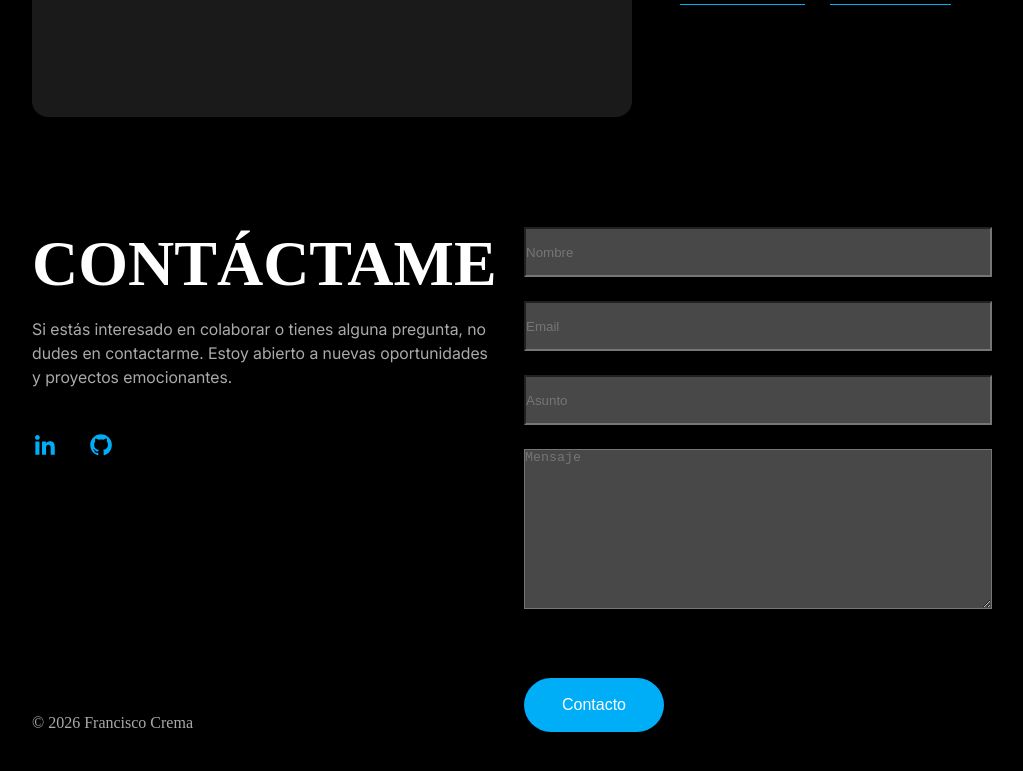
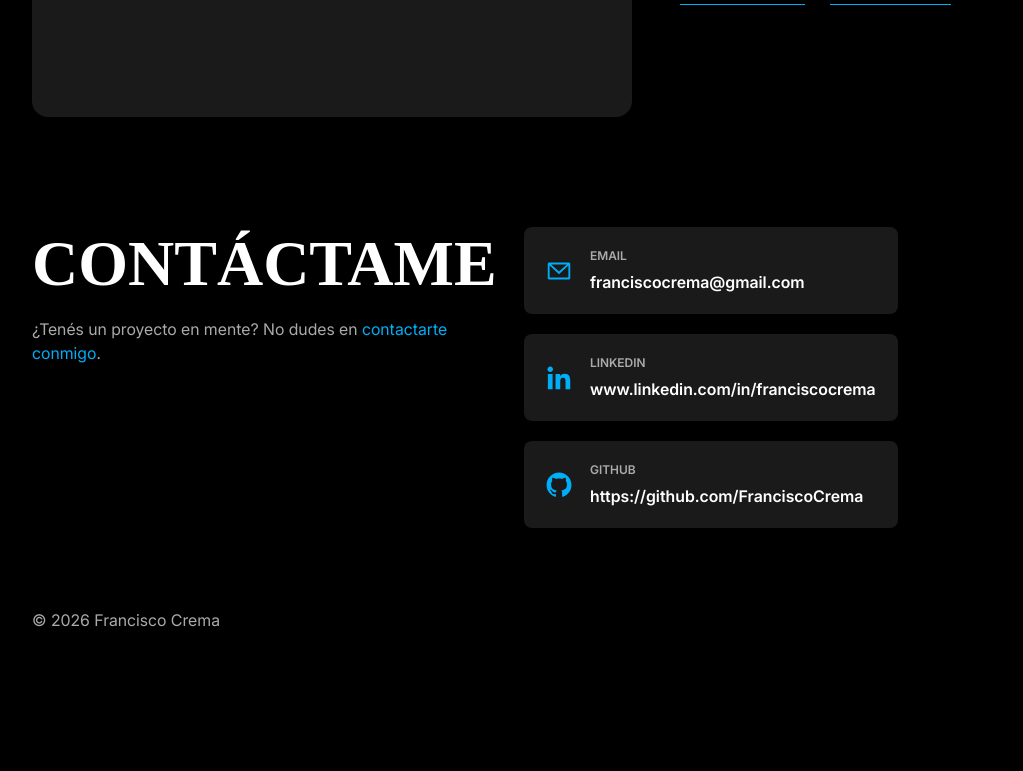
Before and after one commit to FranciscoCrema/Portfolio-V2, a Next.js app: page / in a window 1280 px wide. Shown: the part 2863-3634 px from the top of the page, without its empty margins (128-1151 px from the left). After the commit the page ends 3575 px from the top, so only its background shows below. Built offline with nearby package versions, Linux system fonts and the light colour scheme.

Commit message:
fix and changes contact component

```diff
--- a/src/components/layouts/Footer/Footer.module.scss
+++ b/src/components/layouts/Footer/Footer.module.scss
@@ -2,12 +2,17 @@
 @use "@/styles/typography" as t;
 
 .footerContainer {
+  width: auto;
+  height: auto;
+
+  .footerContent {
+    width: 100%;
+    height: 100%;
     display: flex;
     flex-direction: row;
-  align-items: center;
-  width: auto;
-  height: 615px;
+    align-items: flex-start;
     gap: 24px;
+    margin-bottom: 10vh;
 
     .footerData {
       width: 100%;
@@ -33,58 +38,69 @@
           margin-bottom: 40px;
           color: $color-description;
           @include t.inter-regular(16px);
+
+          .footerHighlight {
+            color: $color-text-highlight;
+          }
+        }
+      }
     }
 
-      .footerIcons {
+    .contactItemContainer {
+      width: 100%;
+      height: 100%;
       display: flex;
+      flex-direction: column;
+      align-items: flex-start;
+      gap: 20px;
+
+      .contactItem {
+        width: 80%;
+        height: auto;
+        display: flex;
+        flex-direction: row;
+        align-items: center;
         justify-content: flex-start;
-        gap: 24px;
-
-        .iconButton {
-          width: 32px;
-          height: 32px;
+        gap: 16px;
+        background-color: #1a1a1a;
+        padding: 20px;
+        border-radius: 8px;
         cursor: pointer;
-          background: transparent;
-          border: none;
-          border-radius: 4vh;
-          display: flex;
-          justify-content: flex-start;
-          align-items: center;
-
-          a {
-            text-decoration: none;
-            display: flex;
-            align-items: center;
+        transition: all 0.3s ease-in-out;
 
         > svg {
-              background: transparent;
-              fill: #00adf7;
-              transition: all 0.2s ease-in-out;
+          fill: $color-text-highlight;
+          width: 30px;
+          height: 30px;
+        }
+
+        .contactText {
+          display: flex;
+          flex-direction: column;
+          gap: 5px;
+
+          .contactLabel {
+            color: $color-description;
+            text-transform: uppercase;
+            @include t.inter-semibold(12px);
+          }
+
+          .contactValue {
+            color: $color-text;
+            @include t.inter-semibold(16px);
           }
         }
 
         &:hover {
-            a {
-              > svg {
-                fill: $hover-button-icon;
-              }
-            }
+          box-shadow: 0 0 10px white;
         }
       }
     }
   }
 
   .footerCopyright {
-      font-size: 16px;
+    @include t.inter-regular(16px);
     color: $color-description;
+    text-align: start;
   }
 }
-
-  .footerForm {
-    width: 100%;
-    height: 100%;
-    display: flex;
-    flex-direction: column;
-    justify-content: space-between;
-  }
-}
--- a/src/components/layouts/Footer/index.tsx
+++ b/src/components/layouts/Footer/index.tsx
@@ -1,32 +1,44 @@
 import style from "./Footer.module.scss";
 import { footer } from "@/content/footer";
 import { Form } from "@/components/shared/Form";
-import { linkedin, github } from "@/svg/icons";
+import { linkedin, github, mailIcon } from "@/svg/icons";
+import { ReactNode } from "react";
+
+// Match each label in the `contacts` array with its corresponding SVG icon
+const iconMap: Record<string, ReactNode> = {
+  Email: mailIcon,
+  LinkedIn: linkedin,
+  GitHub: github,
+};
 
 export function Footer() {
   return (
     <section className={style.footerContainer} id="contact">
-      <div className={style.footerData}>
-        <div className={style.footerText}>
-          <h1 className={style.footerTitle}>{footer.footerData.title}</h1>
-          <p className={style.footerDescription}>
-            {footer.footerData.description}
-          </p>
-          <div className={style.footerIcons}>
-            <button className={style.iconButton}>
-              <a href="#">{linkedin}</a>
-            </button>
-            <button className={style.iconButton}>
-              <a href="#">{github}</a>
-            </button>
+      <div className={style.footerContent}>
+        <div className={style.footerData}>
+          <div className={style.footerText}>
+            <h1 className={style.footerTitle}>{footer.footerData.title}</h1>
+            <p className={style.footerDescription}>
+              ¿Tenés un proyecto en mente? No dudes en{" "}
+              <span className={style.footerHighlight}>contactarte conmigo</span>
+              .
+            </p>
           </div>
         </div>
-        <p className={style.footerCopyright}>{footer.footerData.copyright}</p>
+
+        <div className={style.contactItemContainer}>
+          {footer.footerData.contacts.map((contact) => (
+            <div key={contact.label} className={style.contactItem}>
+              {iconMap[contact.label]}
+              <div className={style.contactText}>
+                <h3 className={style.contactLabel}>{contact.label}</h3>
+                <p className={style.contactValue}>{contact.value}</p>
+              </div>
+            </div>
+          ))}
+        </div>
       </div>
-
-      <div className={style.footerForm}>
-        <Form />
-      </div>
+      <p className={style.footerCopyright}>{footer.footerData.copyright}</p>
     </section>
   );
 }
--- a/src/content/footer.ts
+++ b/src/content/footer.ts
@@ -3,14 +3,21 @@ import { IFooter } from "@/interfaces/IFooter";
 export const footer: IFooter = {
   footerData: {
     title: "Contáctame",
-    description:
-      "Si estás interesado en colaborar o tienes alguna pregunta, no dudes en contactarme. Estoy abierto a nuevas oportunidades y proyectos emocionantes.",
+
     copyright: "© 2026 Francisco Crema",
-  },
-  footerForm: {
-    placeholderName: "Nombre",
-    placeholderEmail: "Email",
-    placeholderSubject: "Asunto",
-    placeholderMessage: "Mensaje",
+    contacts: [
+      {
+        label: "Email",
+        value: "franciscocrema@gmail.com",
+      },
+      {
+        label: "LinkedIn",
+        value: "www.linkedin.com/in/franciscocrema",
+      },
+      {
+        label: "GitHub",
+        value: "https://github.com/FranciscoCrema",
+      },
+    ],
   },
 };
--- a/src/styles/_variables.scss
+++ b/src/styles/_variables.scss
@@ -5,6 +5,7 @@ $color-buttons: #00adf7;
 $color-text: white;
 $color-description: #aaa;
 $color-nav-name: #aaa;
+$color-text-highlight: #00adf7;
 
 // Colors hover
 $hover-button-text: #00adf7;
--- a/src/svg/icons.tsx
+++ b/src/svg/icons.tsx
@@ -38,3 +38,19 @@ export const arrow = (
     <path d="M1.4142 13.7278L11.7281 3.41395V10.8994L13.7278 10.8994L13.7278 3.53184e-05L2.82841 3.49812e-05L2.82841 1.99973L10.3138 1.99973L-1.30158e-05 12.3136L1.4142 13.7278Z" />
   </svg>
 );
+
+export const mailIcon = (
+  <svg
+    xmlns="http://www.w3.org/2000/svg"
+    width="26"
+    height="26"
+    viewBox="0 0 24 24"
+    fill="none"
+  >
+    <path
+      fill-rule="evenodd"
+      clip-rule="evenodd"
+      d="M3.75 5.25L3 6V18L3.75 18.75H20.25L21 18V6L20.25 5.25H3.75ZM4.5 7.6955V17.25H19.5V7.69525L11.9999 14.5136L4.5 7.6955ZM18.3099 6.75H5.68986L11.9999 12.4864L18.3099 6.75Z"
+    />
+  </svg>
+);
```
Also changed, not shown: src/interfaces/IFooter.ts (+12 -11 lines). Lines whose indentation alone changed are shown as unchanged.
